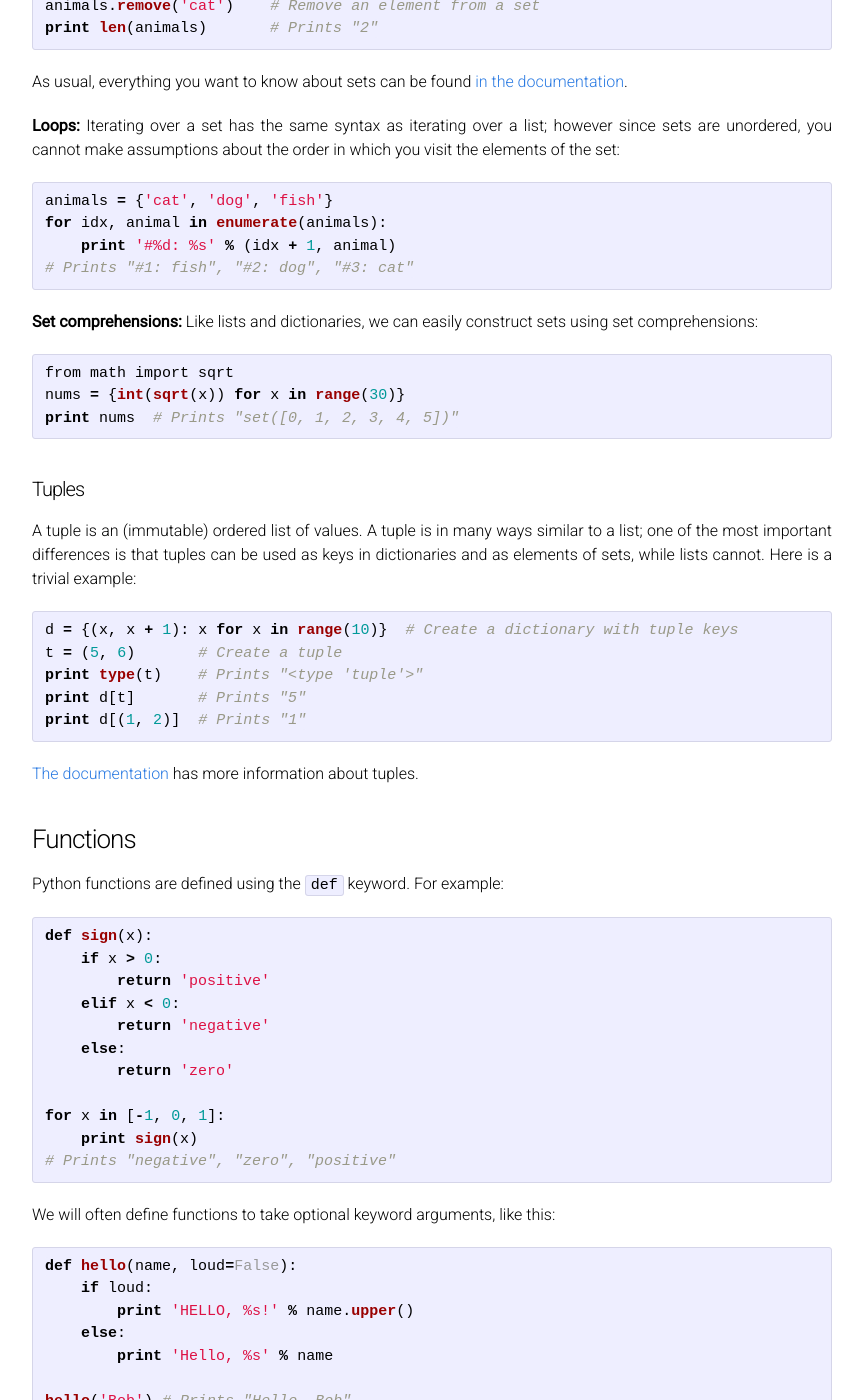
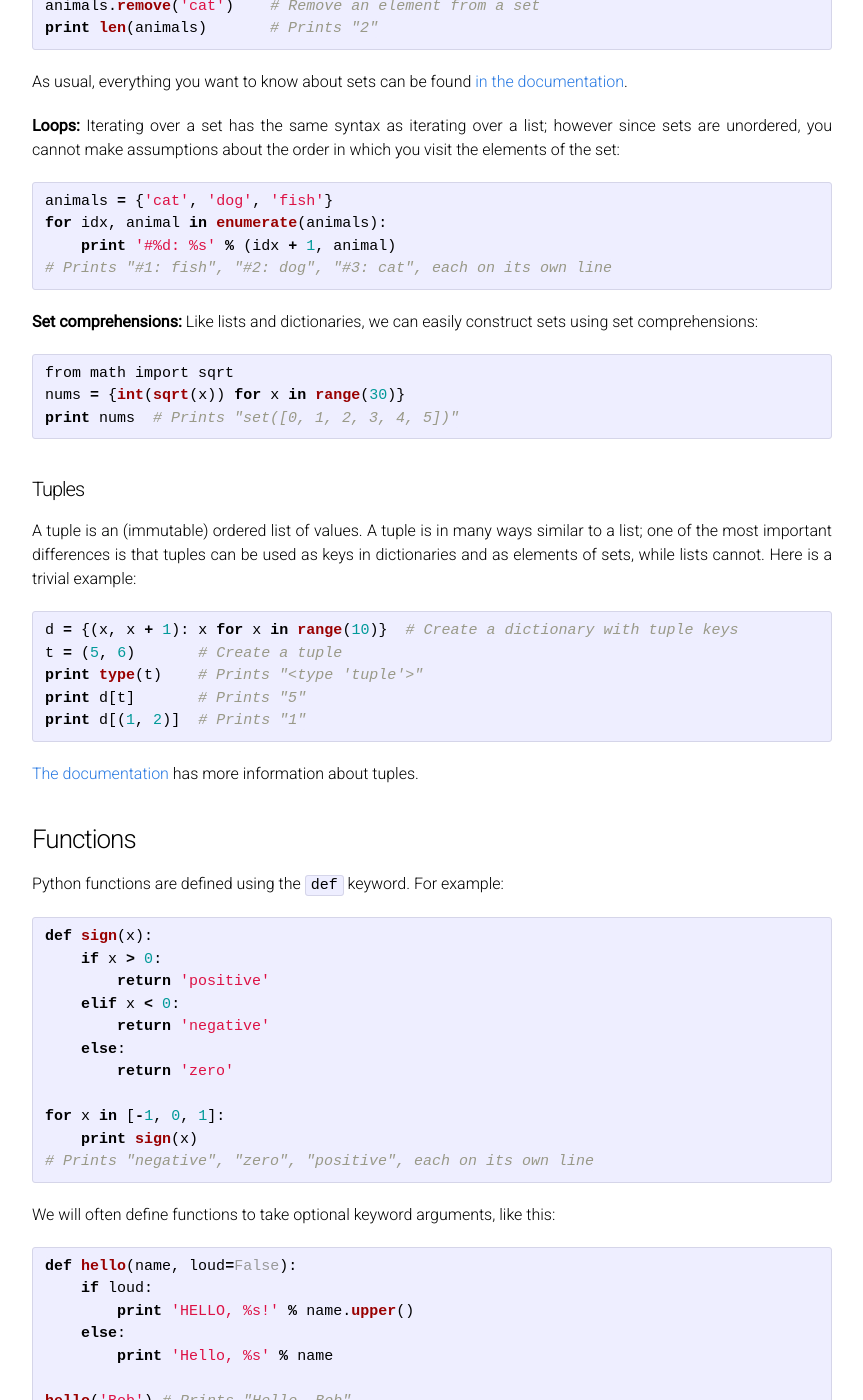
Before and after one commit to cs231n/cs231n.github.io, a Jekyll site: the page built from python-numpy-tutorial.md, in a window 1280 px wide and 1400 px high, scrolled down 6233 px. Shown: the whole window, without its empty margins (208-1071 px from the left). Built offline with Jekyll 4.4.1, drawn with Linux system fonts in a browser that asks for light colours.

Commit message:
fix typo and add some comments

````diff
--- a/python-numpy-tutorial.md
+++ b/python-numpy-tutorial.md
@@ -340,7 +340,7 @@ in which you visit the elements of the set:
 animals = {'cat', 'dog', 'fish'}
 for idx, animal in enumerate(animals):
     print '#%d: %s' % (idx + 1, animal)
-# Prints "#1: fish", "#2: dog", "#3: cat"
+# Prints "#1: fish", "#2: dog", "#3: cat", each on its own line
 ```
 
 **Set comprehensions:**
@@ -385,7 +385,7 @@ def sign(x):
 
 for x in [-1, 0, 1]:
     print sign(x)
-# Prints "negative", "zero", "positive"
+# Prints "negative", "zero", "positive", each on its own line
 ```
 
 We will often define functions to take optional keyword arguments, like this:
````
